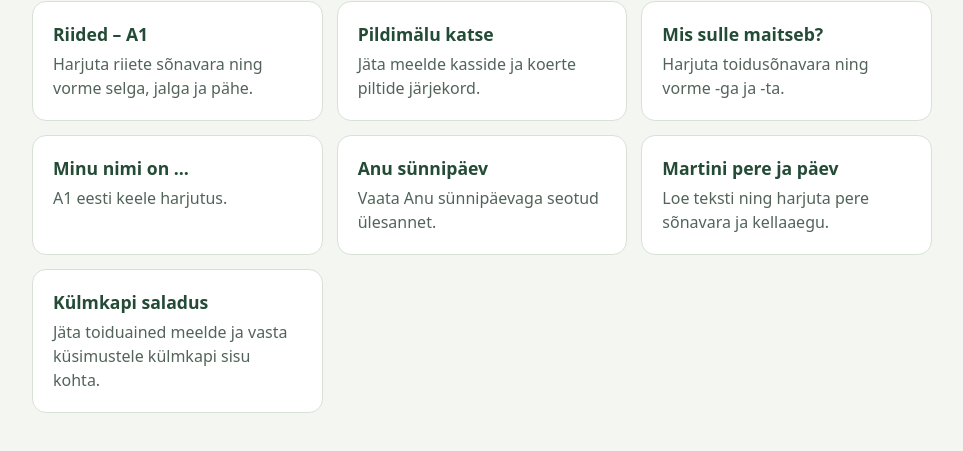
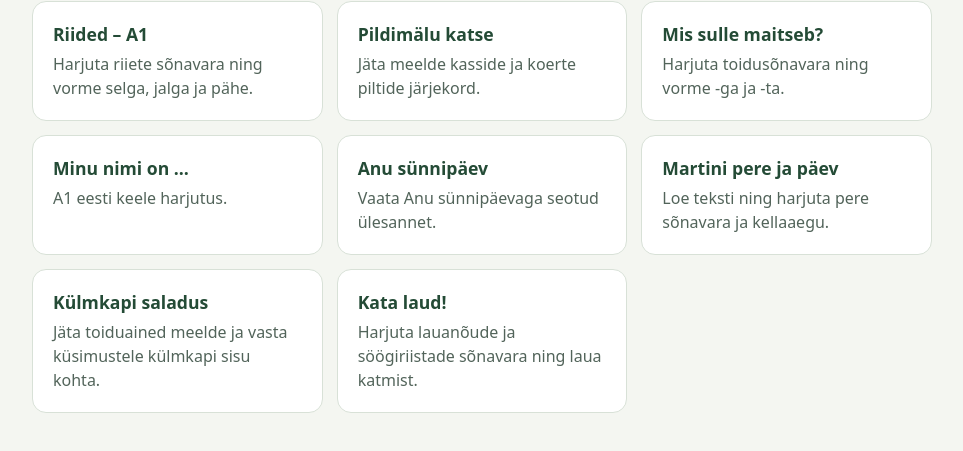
Before and after one commit to HelinaPuksmann/Eesti-keel-A1, a plain HTML site: page index.html in a window 1280 px wide. Shown: the part 201-652 px from the top of the page, without its empty margins (158-1121 px from the left). Drawn offline with Linux system fonts and the light colour scheme.

Commit message:
Lisa Kata laud mängu link index.html

```diff
--- a/index.html
+++ b/index.html
@@ -65,6 +65,10 @@
           <strong>Külmkapi saladus</strong>
           <span>Jäta toiduained meelde ja vasta küsimustele külmkapi sisu kohta.</span>
         </a>
+        <a class="game" href="./kata-laud/">
+          <strong>Kata laud!</strong>
+          <span>Harjuta lauanõude ja söögiriistade sõnavara ning laua katmist.</span>
+        </a>
       </div>
     </section>
   </main>
```
